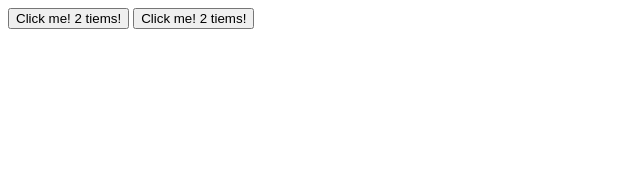
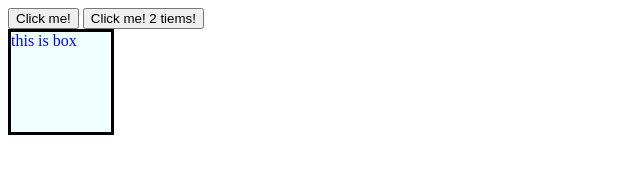
Before and after one commit to hyannu/dom, a plain HTML site: page Events injs/index.html in a window 1280 px wide. Shown: the whole page, without its empty margins (0-640 px from the left). Drawn offline with Linux system fonts and the light colour scheme.

Commit message:
Add button click functionality

```diff
--- a/Events injs/index.html
+++ b/Events injs/index.html
@@ -7,11 +7,13 @@
     <link rel="stylesheet" href="style.css">
 </head>
 <body>
-<!-- <button onclick="console.log('button was clicked');alert('hello')">Click me!</button> -->
-<button onclick="console.log('button was clicked')">Click me! 2 tiems!</button>
+<!-- <button onclick="console n.log('button was clicked');alert('hello')">Click me!</button> -->
+<button onclick="console.log('button was clicked');alert('hello,welcome to OCS Gopalganj')">Click me! </button>
 <button ondblclick="console.log('button was clicked 2 times')">Click me! 2 tiems!</button>
 
-
+<div onmouseover="console.log('you are inside website')">
+    this is box
+</div>
 
 
     <script src="script.js"></script>
--- a/Events injs/script.js
+++ b/Events injs/script.js
@@ -0,0 +1,5 @@
+let btn1 = document.querySelector("#btn1");
+console.log("btn1 was clicked");
+let a = 25;
+a++;
+console.log(a);//26
--- a/Events injs/style.css
+++ b/Events injs/style.css
@@ -0,0 +1,7 @@
+div{
+    height: 100px;
+    width: 100px;
+    color: blue;
+    background-color: azure;
+    border: solid black;
+}
```
